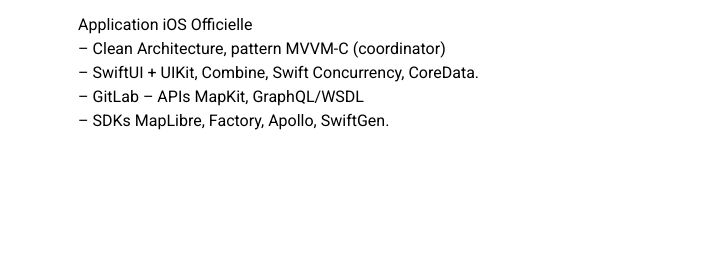
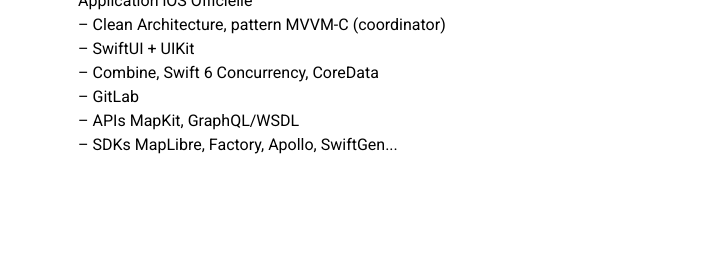
Before and after one commit to stvim/personal-portfolio, a website: page projects/ios-utagawa/index.html in a window 1280 px wide. Shown: the part 502-762 px from the top of the page, 0-717 px from the left. Drawn offline with nearby package versions, Linux system fonts and the light colour scheme.

Commit message:
fix: First frame description

```diff
--- a/projects/ios-utagawa/index.html
+++ b/projects/ios-utagawa/index.html
@@ -132,9 +132,11 @@
                         <br/>
                         <ul>
                             <li>– Clean Architecture, pattern MVVM-C (coordinator)</li>
-                            <li>– SwiftUI + UIKit, Combine, Swift Concurrency, CoreData.</li>
-                            <li>– GitLab – APIs MapKit, GraphQL/WSDL</li>
-                            <li>– SDKs MapLibre, Factory, Apollo, SwiftGen.</li>
+                            <li>– SwiftUI + UIKit</li>
+                            <li>– Combine, Swift 6 Concurrency, CoreData</li>
+                            <li>– GitLab</li>
+                            <li>– APIs MapKit, GraphQL/WSDL</li>
+                            <li>– SDKs MapLibre, Factory, Apollo, SwiftGen...</li>
                         </ul>
 <!--                        SwiftUI / UIKit-->
                         <br/>
```
